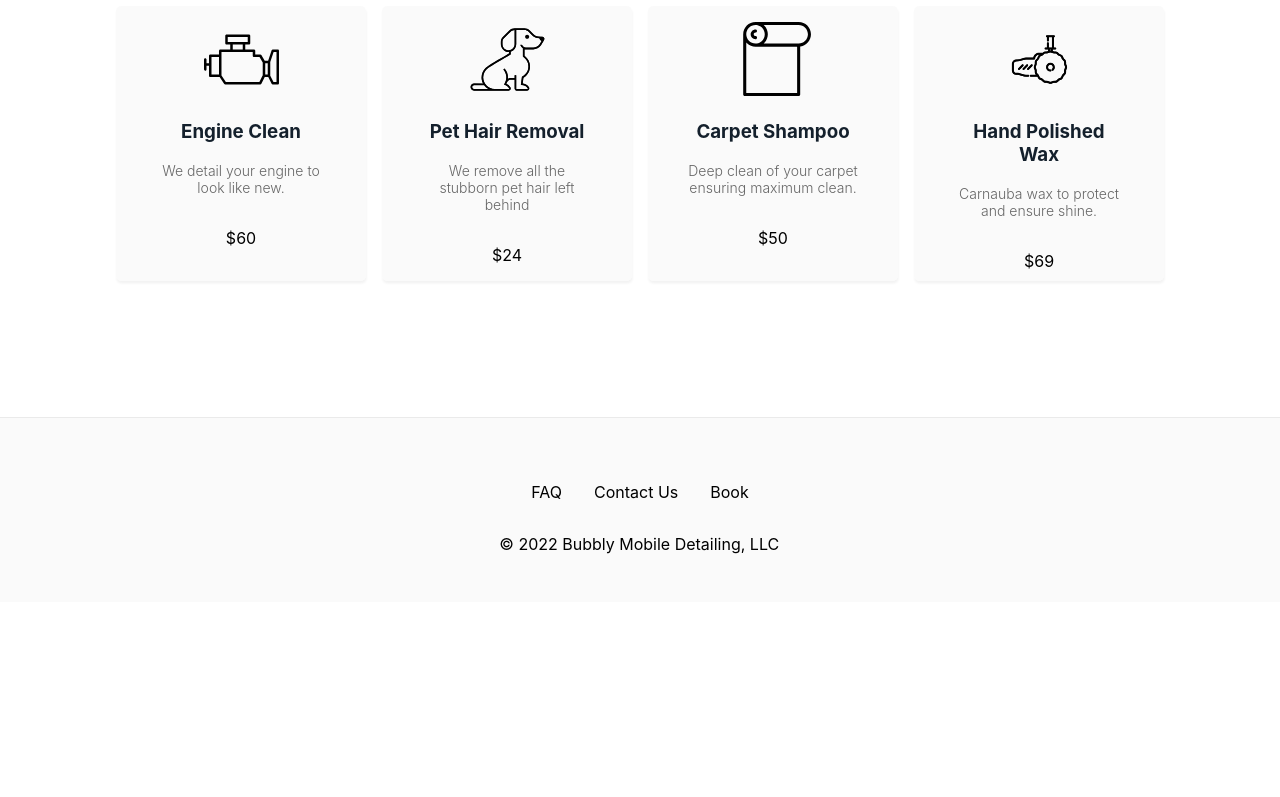
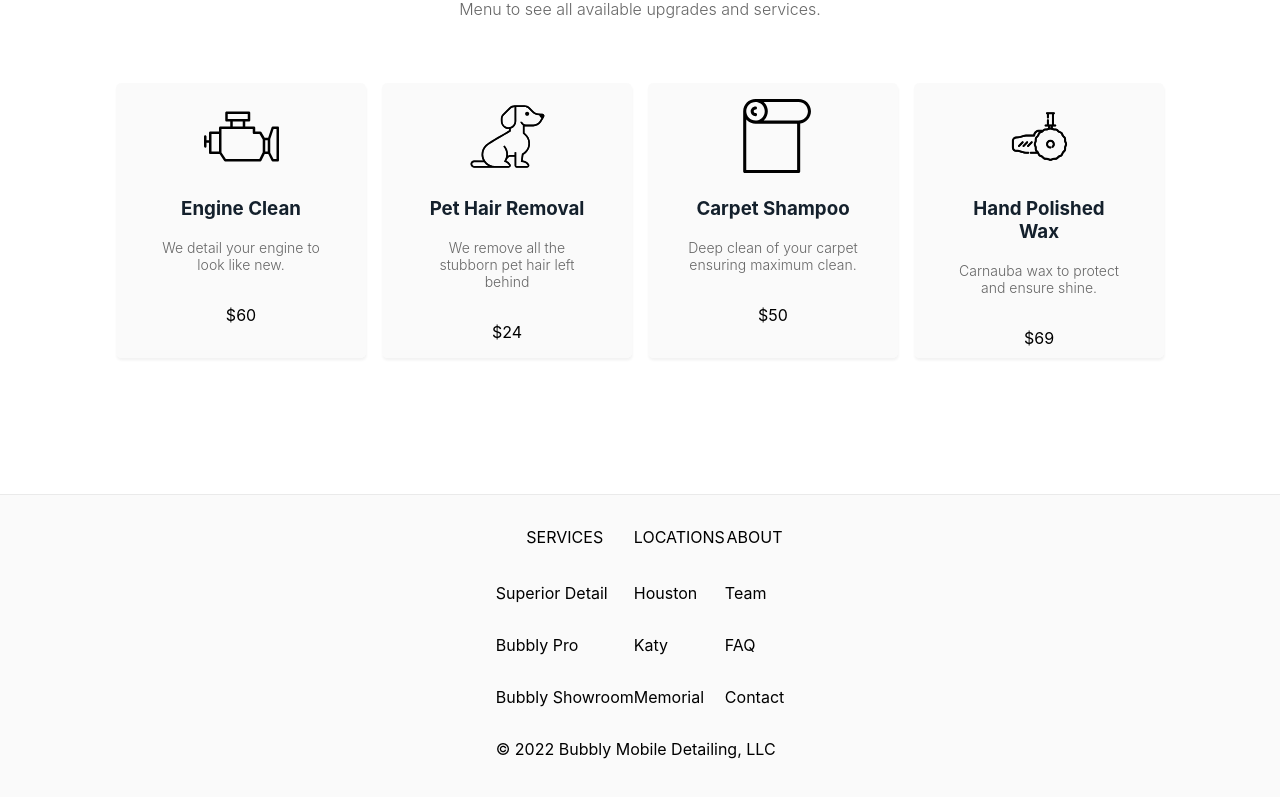
Before and after one commit to rodrigonso/bubbly-website, a Next.js app: page / in a window 1280 px wide. Shown: the part 3813-4610 px from the top of the page. Before the commit the page ends 4415 px from the top, so only its background shows below. Built offline with nearby package versions, Linux system fonts and the light colour scheme; no server answers.

Commit message:
added small fixes

```diff
--- a/components/Footer.js
+++ b/components/Footer.js
@@ -7,9 +7,27 @@ export default function Footer() {
             <div className={styles.footer}>
                 <div className={styles.content}>
                     <div className={styles.links}>
-                        <a>FAQ</a>
-                        <a>Contact Us</a>
-                        <a>Book</a>
+                        <div style={{ display: 'flex', flexDirection: 'column' }}>
+                            <a>SERVICES</a>
+                            <br />
+                            <p>Superior Detail</p>
+                            <p>Bubbly Pro</p>
+                            <p>Bubbly Showroom</p>
+                        </div>
+                        <div style={{ display: 'flex', flexDirection: 'column' }}>
+                            <a>LOCATIONS</a>
+                            <br />
+                            <p>Houston</p>
+                            <p>Katy</p>
+                            <p>Memorial</p>
+                        </div>
+                        <div style={{ display: 'flex', flexDirection: 'column' }}>
+                            <a>ABOUT</a>
+                            <br />
+                            <p>Team</p>
+                            <p>FAQ</p>
+                            <p>Contact</p>
+                        </div>
                     </div>
                     <p>© 2022 Bubbly Mobile Detailing, LLC</p>
                 </div>
--- a/styles/Contact.module.scss
+++ b/styles/Contact.module.scss
@@ -3,9 +3,11 @@
 
 .container {
     display: flex;
+    padding: 2rem;
 }
 
 .formContainer {
     padding: 2rem;
     background-color: $primary-color;
+    width: 100vw;
 }
--- a/styles/Footer.module.scss
+++ b/styles/Footer.module.scss
@@ -3,7 +3,6 @@
 .footer {
     margin-top: 5rem;
     display: flex;
-    flex: 1;
     padding: 2rem 0;
     border-top: 1px solid #eaeaea;
     justify-content: center;
@@ -13,12 +12,12 @@
 
     .links {
         display: flex;
-        margin: 1rem;
+        justify-content: space-around;
     }
   }
 
   .footer a {
-    margin: 1rem;
+    // margin: 1rem;
     display: flex;
     justify-content: center;
     align-items: center;
--- a/styles/Home.module.scss
+++ b/styles/Home.module.scss
@@ -113,9 +113,9 @@
 
 .ourservices {
   margin-top: 200px;
+  margin-bottom: 150px;
   padding: 2rem;
   width: 100vw;
-  height: 800px;
   display: flex;
   align-items: center;
   flex-direction: column;
--- a/styles/ServiceCard.module.scss
+++ b/styles/ServiceCard.module.scss
@@ -18,7 +18,7 @@
     text-decoration: none;
     border: 1px solid #eaeaea;
     border-radius: 10px;
-    transition: box-shadow 0.15s ease, border-color 0.15s ease;
+
     max-width: 300px;
 }
 
@@ -34,10 +34,12 @@
     height: 225px;
     background-color: #0184d4;
     color: white;
+    transition: all 0.15s ease;
 
     &:hover {
       cursor: pointer;
       box-shadow: 2.5px 5px 5px 0 rgba(0, 0, 0, 0.1);
+      transform: scale(1.05) ;
     }
 
     .left {
```
